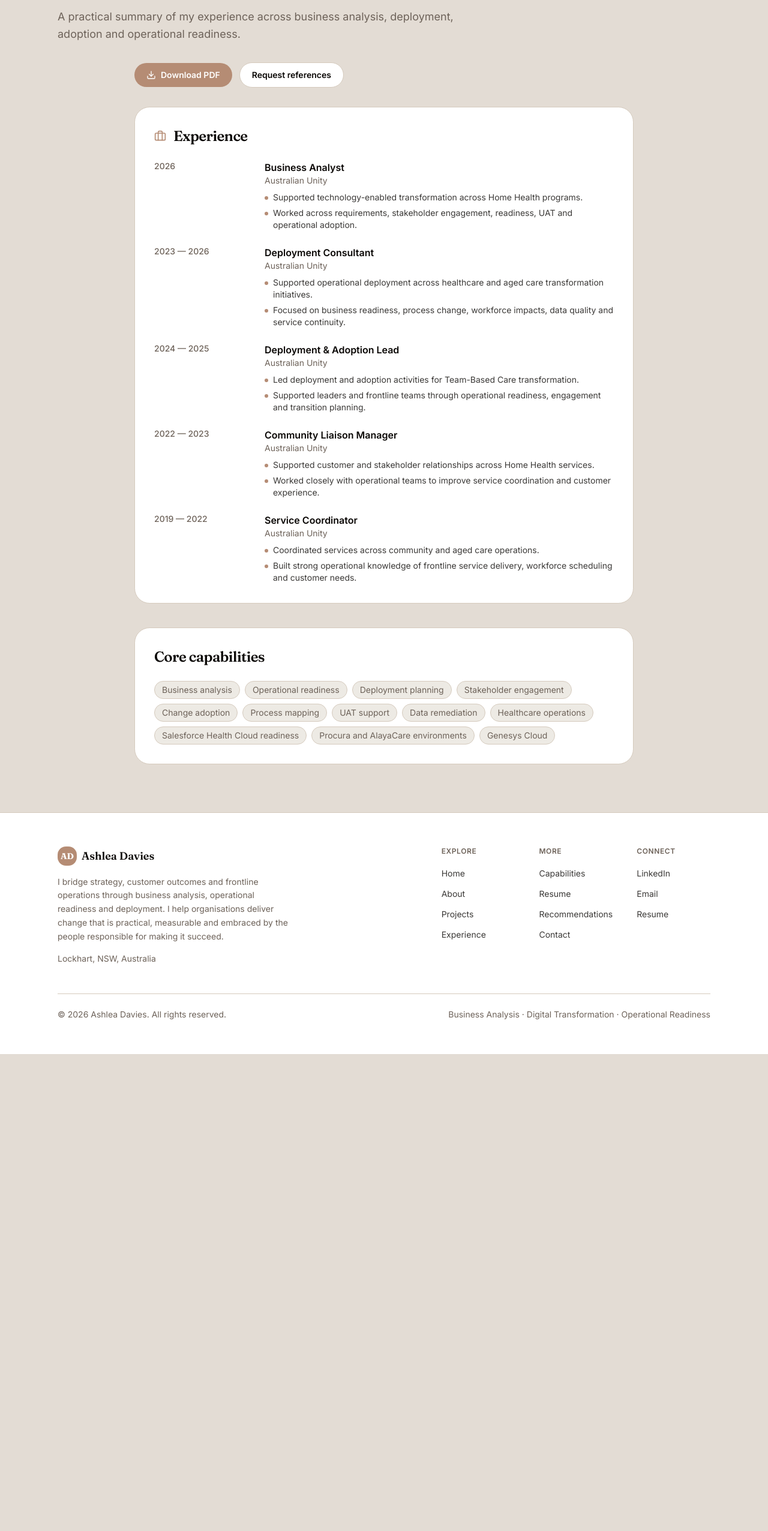
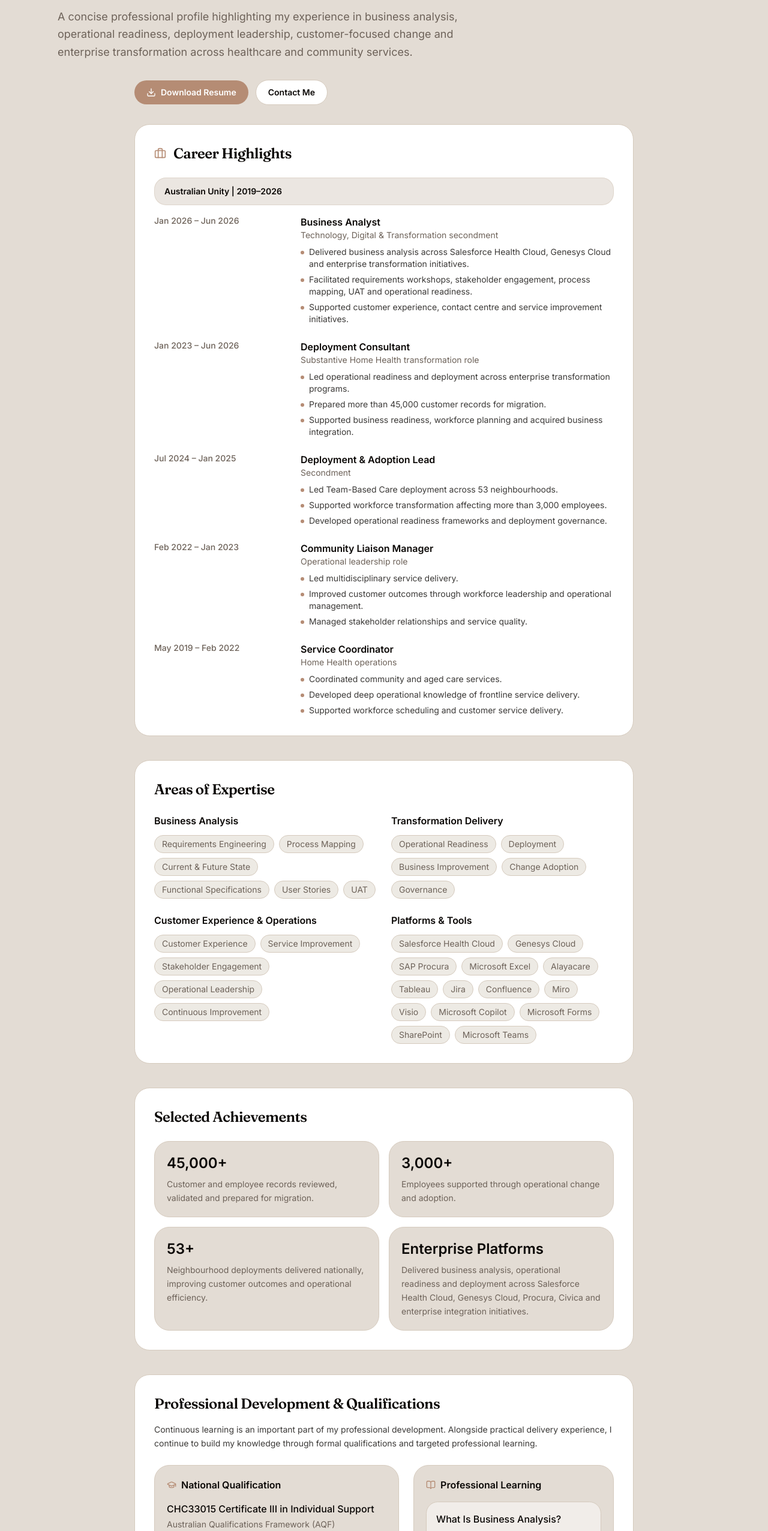
Before and after one commit to ashleadavies/ashleadavies-au, a Next.js app: page /resume in a window 1280 px wide. Shown: the part 248-2800 px from the top of the page at 60% size. Before the commit the page ends 2005 px from the top, so only its background shows below. Built offline with nearby package versions, Linux system fonts and the light colour scheme.

Commit message:
update resume

```diff
--- a/app/resume/page.tsx
+++ b/app/resume/page.tsx
@@ -1,8 +1,7 @@
 import type { Metadata } from "next"
 import Link from "next/link"
-import { Download, Briefcase } from "lucide-react"
+import { BookOpen, Briefcase, Download, GraduationCap } from "lucide-react"
 import { PageHeader } from "@/components/page-header"
-import { person } from "@/lib/site"
 
 export const metadata: Metadata = {
   title: "Resume",
@@ -11,65 +10,109 @@ export const metadata: Metadata = {
 
 const roles = [
   {
-    period: "2026",
+    period: "Jan 2026 – Jun 2026",
     title: "Business Analyst",
-    org: "Australian Unity",
+    subtitle: "Technology, Digital & Transformation secondment",
     points: [
-      "Supported technology-enabled transformation across Home Health programs.",
-      "Worked across requirements, stakeholder engagement, readiness, UAT and operational adoption.",
+      "Delivered business analysis across Salesforce Health Cloud, Genesys Cloud and enterprise transformation initiatives.",
+      "Facilitated requirements workshops, stakeholder engagement, process mapping, UAT and operational readiness.",
+      "Supported customer experience, contact centre and service improvement initiatives.",
     ],
   },
   {
-    period: "2023 — 2026",
+    period: "Jan 2023 – Jun 2026",
     title: "Deployment Consultant",
-    org: "Australian Unity",
+    subtitle: "Substantive Home Health transformation role",
     points: [
-      "Supported operational deployment across healthcare and aged care transformation initiatives.",
-      "Focused on business readiness, process change, workforce impacts, data quality and service continuity.",
+      "Led operational readiness and deployment across enterprise transformation programs.",
+      "Prepared more than 45,000 customer records for migration.",
+      "Supported business readiness, workforce planning and acquired business integration.",
     ],
   },
   {
-    period: "2024 — 2025",
+    period: "Jul 2024 – Jan 2025",
     title: "Deployment & Adoption Lead",
-    org: "Australian Unity",
+    subtitle: "Secondment",
     points: [
-      "Led deployment and adoption activities for Team-Based Care transformation.",
-      "Supported leaders and frontline teams through operational readiness, engagement and transition planning.",
+      "Led Team-Based Care deployment across 53 neighbourhoods.",
+      "Supported workforce transformation affecting more than 3,000 employees.",
+      "Developed operational readiness frameworks and deployment governance.",
     ],
   },
   {
-    period: "2022 — 2023",
+    period: "Feb 2022 – Jan 2023",
     title: "Community Liaison Manager",
-    org: "Australian Unity",
+    subtitle: "Operational leadership role",
     points: [
-      "Supported customer and stakeholder relationships across Home Health services.",
-      "Worked closely with operational teams to improve service coordination and customer experience.",
+      "Led multidisciplinary service delivery.",
+      "Improved customer outcomes through workforce leadership and operational management.",
+      "Managed stakeholder relationships and service quality.",
     ],
   },
   {
-    period: "2019 — 2022",
+    period: "May 2019 – Feb 2022",
     title: "Service Coordinator",
-    org: "Australian Unity",
+    subtitle: "Home Health operations",
     points: [
-      "Coordinated services across community and aged care operations.",
-      "Built strong operational knowledge of frontline service delivery, workforce scheduling and customer needs.",
+      "Coordinated community and aged care services.",
+      "Developed deep operational knowledge of frontline service delivery.",
+      "Supported workforce scheduling and customer service delivery.",
     ],
   },
 ]
 
-const capabilities = [
-  "Business analysis",
-  "Operational readiness",
-  "Deployment planning",
-  "Stakeholder engagement",
-  "Change adoption",
-  "Process mapping",
-  "UAT support",
-  "Data remediation",
-  "Healthcare operations",
-  "Salesforce Health Cloud readiness",
-  "Procura and AlayaCare environments",
+const expertiseGroups = [
+  {
+    title: "Business Analysis",
+    items: ["Requirements Engineering", "Process Mapping", "Current & Future State", "Functional Specifications", "User Stories", "UAT"],
+  },
+  {
+    title: "Transformation Delivery",
+    items: ["Operational Readiness", "Deployment", "Business Improvement", "Change Adoption", "Governance"],
+  },
+  {
+    title: "Customer Experience & Operations",
+    items: ["Customer Experience", "Service Improvement", "Stakeholder Engagement", "Operational Leadership", "Continuous Improvement"],
+  },
+  {
+    title: "Platforms & Tools",
+    items: [
+      "Salesforce Health Cloud",
       "Genesys Cloud",
+      "SAP Procura",
+      "Microsoft Excel",
+      "Alayacare",
+      "Tableau",
+      "Jira",
+      "Confluence",
+      "Miro",
+      "Visio",
+      "Microsoft Copilot",
+      "Microsoft Forms",
+      "SharePoint",
+      "Microsoft Teams",
+
+    ],
+  },
+]
+
+const achievements = [
+  {
+    value: "45,000+",
+    label: "Customer and employee records reviewed, validated and prepared for migration.",
+  },
+  {
+    value: "3,000+",
+    label: "Employees supported through operational change and adoption.",
+  },
+  {
+    value: "53+",
+    label: "Neighbourhood deployments delivered nationally, improving customer outcomes and operational efficiency.",
+  },
+  {
+    value: "Enterprise Platforms",
+    label: "Delivered business analysis, operational readiness and deployment across Salesforce Health Cloud, Genesys Cloud, Procura, Civica and enterprise integration initiatives.",
+  },
 ]
 
 export default function ResumePage() {
@@ -77,8 +120,8 @@ export default function ResumePage() {
     <>
       <PageHeader
         eyebrow="Resume"
-        title="Career summary"
-        description="A practical summary of my experience across business analysis, deployment, adoption and operational readiness."
+        title="Resume & Credentials"
+        description="A concise professional profile highlighting my experience in business analysis, operational readiness, deployment leadership, customer-focused change and enterprise transformation across healthcare and community services."
       />
 
       <section className="mx-auto max-w-4xl px-5 pb-8 pt-4 lg:px-8">
@@ -88,14 +131,14 @@ export default function ResumePage() {
             className="inline-flex items-center gap-2 rounded-full bg-primary px-5 py-2.5 text-sm font-semibold text-primary-foreground transition-colors hover:bg-primary/90"
           >
             <Download className="size-4" />
-            Download PDF
+            Download Resume
           </Link>
 
           <Link
-            href={`mailto:${person.email}`}
+            href="/contact"
             className="inline-flex items-center gap-2 rounded-full border border-border bg-card px-5 py-2.5 text-sm font-semibold text-foreground transition-colors hover:bg-secondary"
           >
-            Request references
+            Contact Me
           </Link>
         </div>
       </section>
@@ -104,17 +147,22 @@ export default function ResumePage() {
         <div className="rounded-2xl border border-border bg-card p-8">
           <div className="flex items-center gap-3">
             <Briefcase className="size-5 text-primary" />
-            <h2 className="font-serif text-2xl font-semibold tracking-tight">Experience</h2>
+            <h2 className="font-serif text-2xl font-semibold tracking-tight">Career Highlights</h2>
           </div>
 
-          <div className="mt-6 space-y-6">
+          <div className="mt-6">
+            <div className="mb-4 rounded-xl border border-border/60 bg-background/70 px-4 py-3">
+              <p className="text-sm font-semibold text-foreground">Australian Unity | 2019–2026</p>
+            </div>
+
+            <div className="space-y-6">
               {roles.map((role) => (
-              <div key={role.title} className="grid gap-2 sm:grid-cols-[160px_1fr] sm:gap-6">
+                <div key={role.title} className="grid gap-2 sm:grid-cols-[220px_1fr] sm:gap-6">
                   <p className="text-sm font-medium text-muted-foreground">{role.period}</p>
 
                   <div>
                     <h3 className="font-semibold">{role.title}</h3>
-                  <p className="text-sm text-muted-foreground">{role.org}</p>
+                    <p className="text-sm text-muted-foreground">{role.subtitle}</p>
 
                     <ul className="mt-2 space-y-1.5">
                       {role.points.map((p) => (
@@ -129,20 +177,97 @@ export default function ResumePage() {
               ))}
             </div>
           </div>
+        </div>
 
         <div className="rounded-2xl border border-border bg-card p-8">
-          <h2 className="font-serif text-2xl font-semibold tracking-tight">Core capabilities</h2>
+          <h2 className="font-serif text-2xl font-semibold tracking-tight">Areas of Expertise</h2>
 
-          <div className="mt-6 flex flex-wrap gap-2">
-            {capabilities.map((capability) => (
+          <div className="mt-6 grid gap-6 md:grid-cols-2">
+            {expertiseGroups.map((group) => (
+              <div key={group.title}>
+                <h3 className="font-semibold">{group.title}</h3>
+                <div className="mt-3 flex flex-wrap gap-2">
+                  {group.items.map((item) => (
                     <span
-                key={capability}
+                      key={item}
                       className="rounded-full border border-border bg-secondary px-3 py-1 text-sm text-muted-foreground"
                     >
-                {capability}
+                      {item}
                     </span>
                   ))}
                 </div>
+              </div>
+            ))}
+          </div>
+        </div>
+
+        <div className="rounded-2xl border border-border bg-card p-8">
+          <h2 className="font-serif text-2xl font-semibold tracking-tight">Selected Achievements</h2>
+
+          <div className="mt-6 grid gap-4 md:grid-cols-2">
+            {achievements.map((achievement) => (
+              <div key={achievement.value} className="rounded-2xl border border-border bg-background p-5">
+                <p className="text-2xl font-semibold text-foreground">{achievement.value}</p>
+                <p className="mt-2 text-sm leading-relaxed text-muted-foreground">{achievement.label}</p>
+              </div>
+            ))}
+          </div>
+        </div>
+
+        <div className="rounded-2xl border border-border bg-card p-8">
+          <h2 className="font-serif text-2xl font-semibold tracking-tight">Professional Development &amp; Qualifications</h2>
+          <p className="mt-4 text-pretty text-sm leading-relaxed text-foreground/80">
+            Continuous learning is an important part of my professional development. Alongside practical delivery experience, I continue to build my knowledge through formal qualifications and targeted professional learning.
+          </p>
+
+          <div className="mt-6 grid gap-6 lg:grid-cols-[1.1fr_0.9fr]">
+            <div className="rounded-2xl border border-border bg-background p-5">
+              <div className="flex items-center gap-2">
+                <GraduationCap className="size-4 text-primary" />
+                <h3 className="font-semibold">National Qualification</h3>
+              </div>
+
+              <div className="mt-4">
+                <h4 className="font-medium">CHC33015 Certificate III in Individual Support</h4>
+                <p className="mt-1 text-sm text-muted-foreground">Australian Qualifications Framework (AQF)</p>
+                <p className="mt-3 text-sm leading-relaxed text-foreground/80">
+                  Developed practical knowledge and skills in person-centred care, communication, individual support, duty of care, infection prevention and control, workplace health and safety, and supporting people across aged care and community service environments.
+                </p>
+              </div>
+            </div>
+
+            <div className="rounded-2xl border border-border bg-background p-5">
+              <div className="flex items-center gap-2">
+                <BookOpen className="size-4 text-primary" />
+                <h3 className="font-semibold">Professional Learning</h3>
+              </div>
+
+              <div className="mt-4 space-y-4">
+                <div className="rounded-xl border border-border bg-card/50 p-4">
+                  <h4 className="font-medium">What Is Business Analysis?</h4>
+                  <p className="mt-1 text-sm text-muted-foreground">LinkedIn Learning • December 2023</p>
+                  <p className="mt-2 text-sm leading-relaxed text-foreground/80">
+                    Introduced core business analysis principles including stakeholder engagement, problem analysis and business analysis fundamentals.
+                  </p>
+                </div>
+
+                <div className="rounded-xl border border-border bg-card/50 p-4">
+                  <h4 className="font-medium">Miro for UX: Brainstorming and Collaboration</h4>
+                  <p className="mt-1 text-sm text-muted-foreground">LinkedIn Learning • February 2026</p>
+                  <p className="mt-2 text-sm leading-relaxed text-foreground/80">
+                    Focused on collaborative workshops, visual facilitation, brainstorming techniques and using Miro to support user-centred design and cross-functional collaboration.
+                  </p>
+                </div>
+              </div>
+            </div>
+          </div>
+        </div>
+
+        <div className="rounded-2xl border border-border bg-card p-8">
+          <h2 className="font-serif text-2xl font-semibold tracking-tight">Professional Summary</h2>
+          <p className="mt-4 text-pretty text-sm leading-relaxed text-foreground/80">
+            My career combines frontline operational experience with business analysis, deployment leadership and enterprise transformation delivery across healthcare and community services. I specialise in translating strategy into practical outcomes through operational readiness, customer-focused change and stakeholder engagement, helping organisations deliver sustainable improvements that are adopted by the people responsible for delivering services every day.
+          </p>
         </div>
       </section>
     </>
```
Lines whose indentation alone changed are shown as unchanged.
